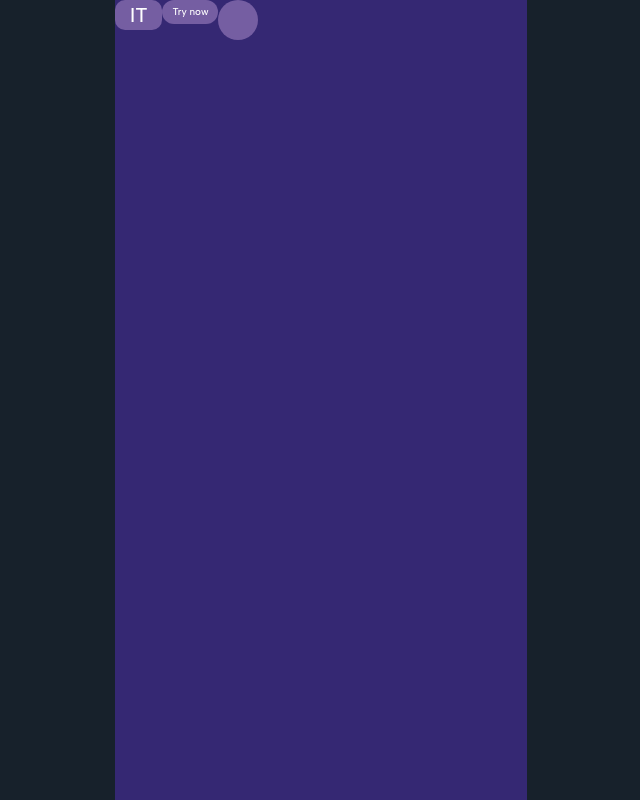
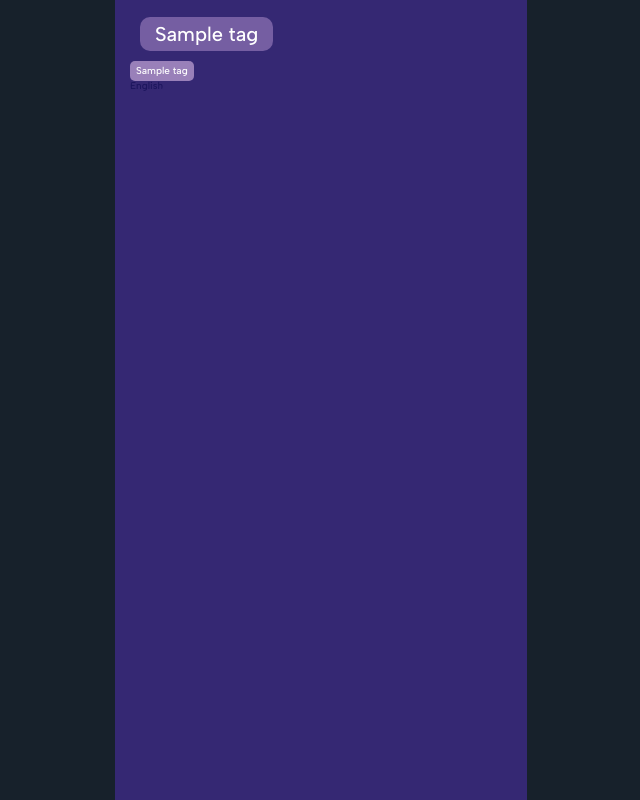
Before and after one commit to ViruSs51/CoursesOT, a Django app: page / in a window 1280 px wide. Shown: the whole page, without its empty margins (319-959 px from the left). Run offline with Django 4.2, Linux system fonts and the light colour scheme; tables that the repository leaves empty hold one stand-in row (values such as "Sample post"); some web fonts are replaced.

Commit message:
Finish create tags list and categories list, update buttons template

```diff
--- a/CoursesOT/main/static/main/css/component.css
+++ b/CoursesOT/main/static/main/css/component.css
@@ -7,6 +7,7 @@
     background-color: var(--color4);
     overflow: hidden;
     border-radius: 10px;
+    flex: 0 0 auto;
 }
 .button-1-type-1 p, .button-1-type-2 p {
     color: var(--color0);
@@ -23,3 +24,48 @@
     padding: 1px 6px;
     border-radius: 20px;
 }
+
+.table-1-type-1, .table-1-type-2 {
+    display: flex;
+    align-items: center;
+    gap: 10px;
+    justify-content: center;
+    padding: 5px 6px;
+    background-color: var(--color3);
+    overflow: hidden;
+    border-radius: 5px;
+    flex: 0 0 auto;
+}
+.table-1-type-1 p {
+    color: var(--color0);
+}
+.table-1-type-2 {
+    background-color: transparent;
+    padding: 0;
+}
+.table-1-type-2 p {
+    color: var(--color7);
+}
+
+.tags-list-1-head, .tags-list-2-head {
+    display: flex;
+    flex-direction: row;
+    overflow: hidden;
+    width: 100%;
+}
+.tags-list-1, .tags-list-2 {
+    display: flex;
+    flex-direction: row;
+    gap: 10px;
+    align-items: center;
+    overflow: auto hidden;
+    scrollbar-width: none;
+    -ms-overflow-style: none;
+    padding: 0 10px 10px 10px;
+}
+
+.tags-list-2 {
+    padding: 0;
+    overflow: hidden;
+    flex-wrap: wrap;
+}
--- a/CoursesOT/main/static/main/css/main.css
+++ b/CoursesOT/main/static/main/css/main.css
@@ -1,4 +1,5 @@
 html, body, .wrapper {
+    width: 100%;
     height: 100%;
 }
 
@@ -17,12 +18,21 @@ body, .wrapper {
 }
 .container {
     flex-direction: column;
+    justify-content: space-between;
+    padding: 17px 15px;
     background-color: var(--color6);
-    width: 412px;
+    width: 100%;
+    width: 412px; /* for developing */
     height: 100vh;
 }
+@media (min-width: 1024px) {
+    .container {
+        width: 412px;
+    }
+}
+
 .head {
-    flex-direction: row;
+    flex-direction: column;
     align-items: flex-start;
 }
 .content {
--- /dev/null
+++ b/CoursesOT/main/templates/main/component/button/button_1_type_1.html
@@ -0,0 +1,3 @@
+<button type="submit" name="tag" value="{{ text }}" class="button-1-type-1" id="button-1-type-1">
+    <p class="subtitle">{{ text }}</p>
+</button>
--- /dev/null
+++ b/CoursesOT/main/templates/main/component/button/button_2_type_1.html
@@ -0,0 +1,3 @@
+<a href="{{ href }}" class="button-2-type-1" id="button-2-type-1">
+    {{ icon_url|safe }}
+</a>
--- a/CoursesOT/main/templates/main/component/button_1_type_1.html
+++ /dev/null
@@ -1,3 +0,0 @@
-<a href="{{ href }}" class="button-1-type-1", id="button-1-type-1">
-    <p class="subtitle">{{ text }}</p>
-</a>
--- a/CoursesOT/main/templates/main/component/button_2_type_1.html
+++ /dev/null
@@ -1,3 +0,0 @@
-<a href="{{ href }}" class="button-2-type-1", id="button-2-type-1">
-    {{ icon_url|safe }}
-</a>
--- /dev/null
+++ b/CoursesOT/main/templates/main/component/list/tags_list_1.html
@@ -0,0 +1,10 @@
+<div class="tags-list-1-head">
+    <form action="{% url 'home_page' %}" method="GET" class="tags-list-1">
+        {% csrf_token %}
+        <input type="hidden" name="tag" id="selected-tag" value="">
+
+        {% for tag in tags %}
+            {% include "main/component/button/button_1_type_1.html" with text=tag.title %}
+        {% endfor %}
+    </form>
+</div>
--- /dev/null
+++ b/CoursesOT/main/templates/main/component/list/tags_list_2.html
@@ -0,0 +1,7 @@
+<div class="tags-list-2-head">
+    <div class="tags-list-2">
+        {% for tag in tags %}
+            {% include "main/component/table/table_1_type_1.html" with text=tag.title %}
+        {% endfor %}
+    </div>
+</div>
--- /dev/null
+++ b/CoursesOT/main/templates/main/component/table/table_1_type_1.html
@@ -0,0 +1,3 @@
+<div class="table-1-type-1" id="table-1-type-1">
+    <p class="tags">{{ text }}</p>
+</div>
--- /dev/null
+++ b/CoursesOT/main/templates/main/component/table/table_1_type_2.html
@@ -0,0 +1,4 @@
+<div class="table-1-type-2" id="table-1-type-2">
+    {{ icon_url|safe }}
+    <p class="tags">{{ text }}</p>
+</div>
--- a/CoursesOT/main/templates/main/home_page.html
+++ b/CoursesOT/main/templates/main/home_page.html
@@ -4,9 +4,9 @@
 
 
 {% block head %}
-    {% include "main/component/button_1_type_1.html" with href="#" text="IT" %}
-    {% include "main/component/button_1_type_2.html" with href="#" icon_url=icons.try_now_icon1 text="Try now" %}
-    {% include "main/component/button_2_type_1.html" with href="#" icon_url=icons.menu_icon %}
+    {% include "main/component/list/tags_list_1.html" %}
+    {% include "main/component/list/tags_list_2.html" %}
+    {% include "main/component/table/table_1_type_2.html" with text='English' icon_url=icons.language_icon %}
 {% endblock head %}
 
 
--- a/CoursesOT/main/utils.py
+++ b/CoursesOT/main/utils.py
@@ -1,5 +1,6 @@
 import os
 from pathlib import Path
+from .models import Tag
 
 def load_svg() -> dict:
     BASE_DIR = Path(__file__).parent.parent
@@ -14,3 +15,8 @@ def load_svg() -> dict:
                     data['_'.join(f.split('.svg')[0].split('-'))] = icon.read()
 
     return data
+
+def get_tags():
+    tags = Tag.objects.all()
+
+    return tags.order_by('-usage_count')
--- a/CoursesOT/main/views.py
+++ b/CoursesOT/main/views.py
@@ -1,12 +1,12 @@
 from django.shortcuts import render
-
-from .utils import load_svg
+from .utils import load_svg, get_tags
 
 # Create your views here.
 
 def home_page(request):
     data = {
-        'icons': load_svg()
+        'icons': load_svg(),
+        'tags': get_tags()
     }
 
     return render(request, 'main/home_page.html', data)
```
Also changed, not shown: CoursesOT/main/templates/main/component/button/button_1_type_2.html (renamed from CoursesOT/main/templates/main/component/button_1_type_2.html).
